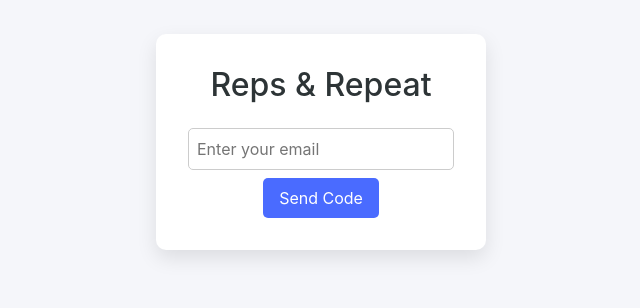
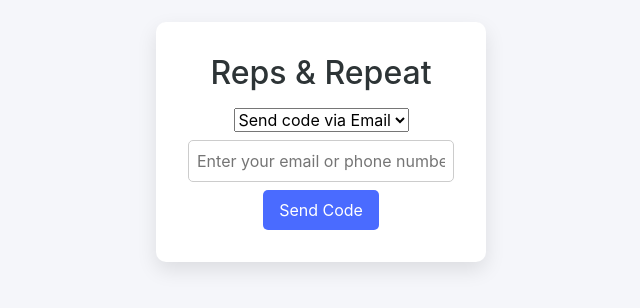
Before and after one commit to ShivanshP1/Reps-and-Repeat, a plain HTML site: page index.html in a window 1280 px wide. Shown: the part 258-566 px from the top of the page, without its empty margins (319-959 px from the left). Drawn offline with nearby package versions, Linux system fonts and the light colour scheme.

Commit message:
Update index.html
added logout button and changes to login screen

```diff
--- a/index.html
+++ b/index.html
@@ -12,8 +12,14 @@
     <div id="login-screen" class="fullscreen">
     <div class="login-container">
         <h2>Reps & Repeat</h2>
+
         <form id="login-form">
-            <input type="email" id="email" placeholder="Enter your email" required>
+            <select id="method-select" required>
+                <option value="email">Send code via Email</option>
+                <option value="sms">Send code via SMS</option>
+            </select>
+
+            <input type="text" id="emailOrPhone" placeholder="Enter your email or phone number" required>
             <button type="submit">Send Code</button>
         </form>
 
```
